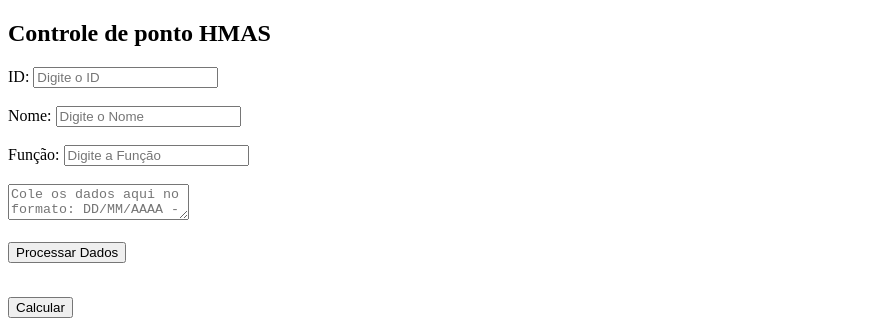
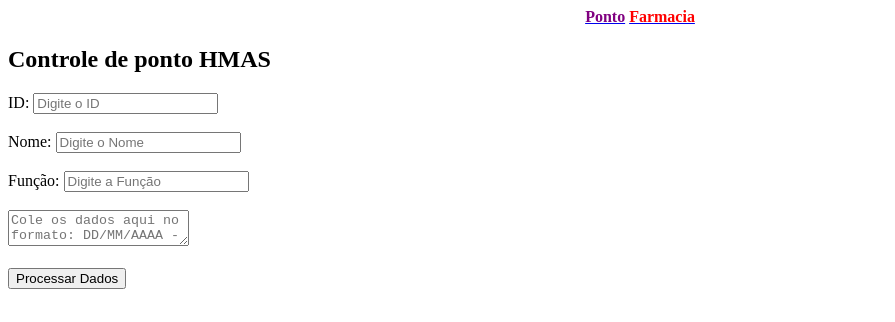
Before and after one commit to JackyMayers/pontocpx, a plain HTML site: page index.html in a window 1280 px wide. Shown: the top 322 px of the page, without its empty margins (0-895 px from the left). Drawn offline with nearby package versions, Linux system fonts and the light colour scheme.

Commit message:
Update index.html

```diff
--- a/index.html
+++ b/index.html
@@ -5,6 +5,13 @@
     <title>Controle de ponto HMAS</title>
     <script src="https://cdnjs.cloudflare.com/ajax/libs/moment.js/2.29.1/moment.min.js"></script>
 </head>
+    <center>
+     <b>
+    <a href="https://tairritadotio.github.io/pontocpx/"><font color="purple"> Ponto</font></a>
+    <a href="https://tairritadotio.github.io/farmaciacpx/"><font color="red">Farmacia</font></a>
+</b>
+        </center>
+
 <body>
 
     <h2>Controle de ponto HMAS</h2>
```
